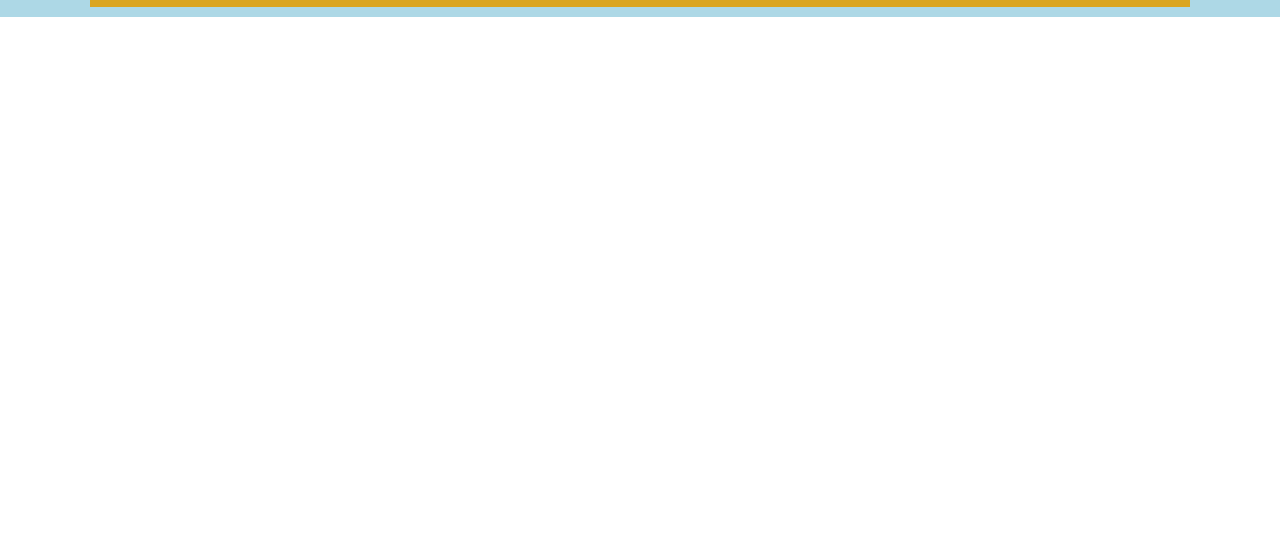
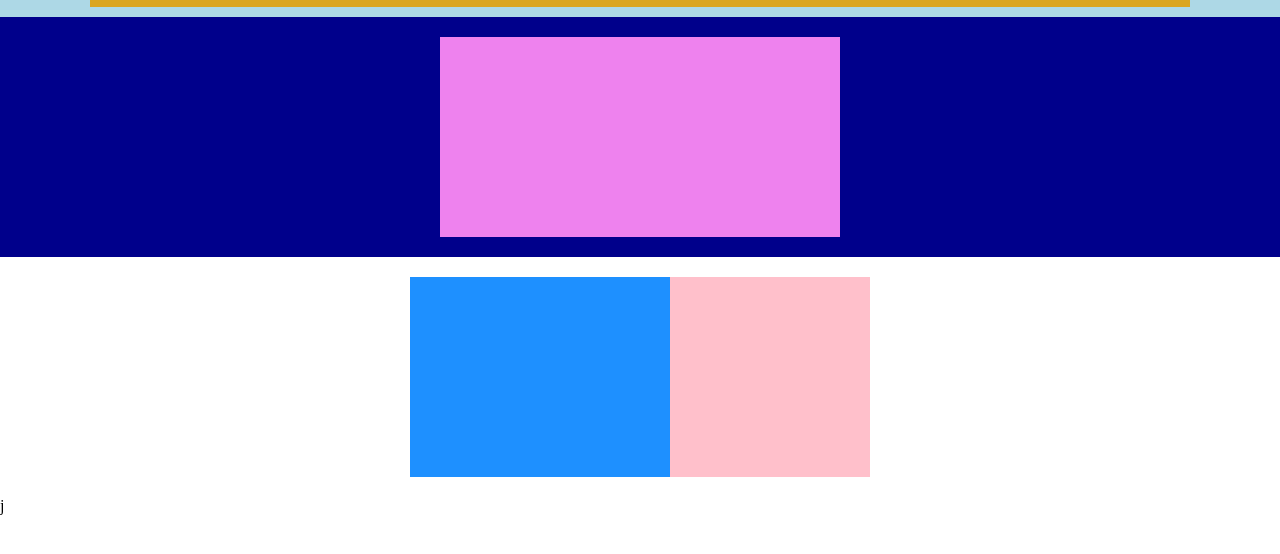
Before and after one commit to Arianna-Cosimini/htmlcss-struttura-discord, a plain HTML site: page index.html in a window 1280 px wide. Shown: the part 42-596 px from the top of the page. Drawn offline with Linux system fonts and the light colour scheme.

Commit message:
inserito prime due row

```diff
--- a/css/style.css
+++ b/css/style.css
@@ -4,7 +4,7 @@
     box-sizing: border-box;
 }
 
-.container{
+#container{
     max-width: 1600px;
     margin-right: auto;
     margin-left: auto;
@@ -36,3 +36,40 @@
     margin-right: 10px;
     justify-content: space-around;
 }
+
+.row{
+    max-width: 500px;
+    margin-left: auto;
+    margin-right: auto;
+}
+.aside{
+    padding: 20px;
+    display: flex;
+    justify-content: center;
+}
+.row-blue{
+    background-color: #00008b;
+    /* padding: 20px;
+    display: flex;
+    justify-content: center; */
+}
+
+.row-blue .pink-square{
+    width: 400px;
+    height: 200px;
+    background-color: #ee82ee;
+    align-items: center;
+}
+.row-white .light-pink{
+    /* flex-grow: -1;ù */
+    flex-grow: 1;
+    height: 200px;
+    background-color: #1e90ff;
+}
+
+.row-white .sky-blue{
+    width: 200px;
+    height: 200px;
+    background-color: #ffc0cb;
+
+}
--- a/index.html
+++ b/index.html
@@ -21,22 +21,22 @@
         </div>
     </div>
 
-    <div>
-        <div>
-            <div></div>
-            <div></div>
+    <!-- <div class="row"> -->
+    <div class= " aside row-blue">
+        <aside  class="pink-square"></aside>
+    </div>
+    </div>
+
+    <div class="row">
+        <div class=" aside row-white">
+            <aside class="light-pink"></aside>
+            <aside class="sky-blue"></aside>
         </div>
     </div>
 
     <div>
         <div>
-            <div></div>
-            <div></div>
-        </div>
-    </div>
-
-    <div>
-        <div>
+            j
             <div></div>
             <div></div>
         </div>
```
